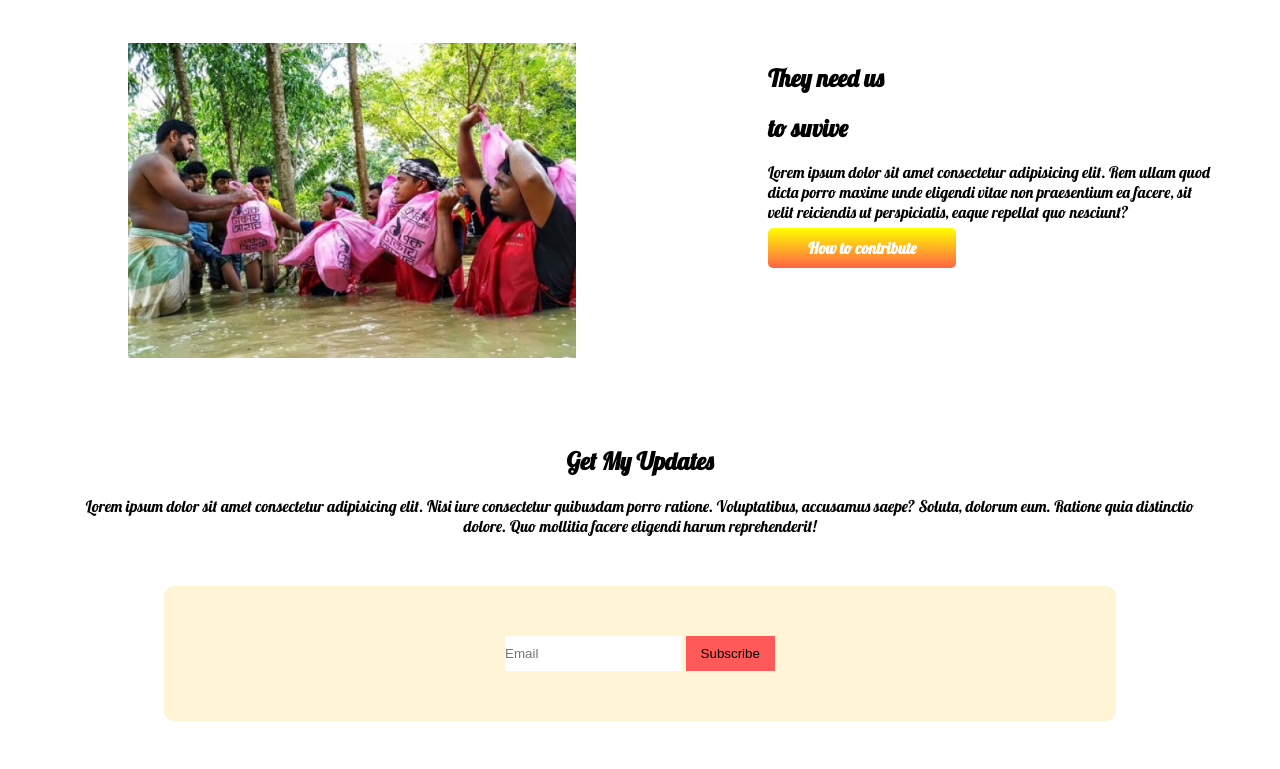
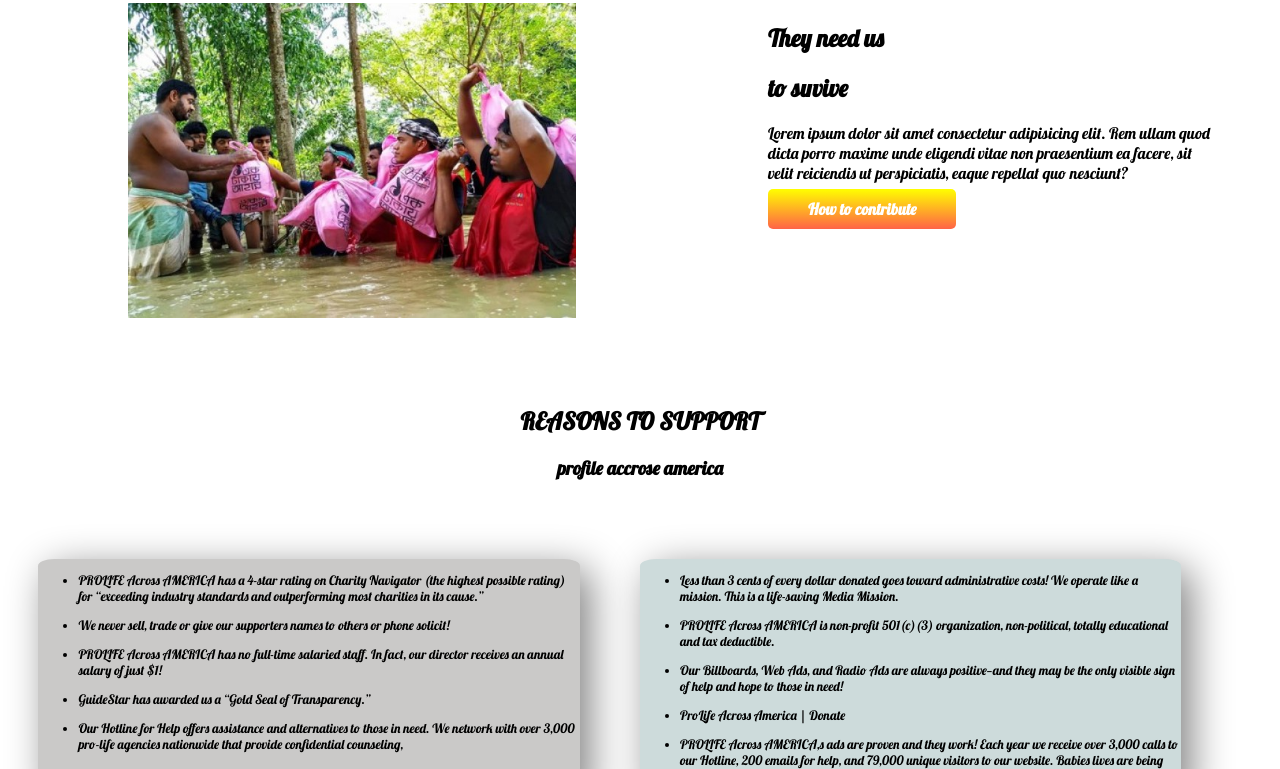
Before and after one commit to ahnaf4749/donate-portfoliyo, a plain HTML site: page index.html in a window 1280 px wide. Shown: the part 2031-2800 px from the top of the page. Drawn offline with Linux system fonts and the light colour scheme.

Commit message:
all are added

```diff
--- a/index.html
+++ b/index.html
@@ -86,6 +86,46 @@
             <a class="top-bar" target="_blank" href="https://github.com/ProgrammingHero1">How to contribute</a>
         </div>
     </section>
+    <section  class="top_low">
+        <h1>REASONS TO SUPPORT</h1>
+        <h3>profile accrose america</h3>
+        <div class="containar">
+            <div class="fiarebase web">
+                <ul>
+                    <li>PROLIFE Across AMERICA has a 4-star rating on Charity Navigator (the highest possible rating) for “exceeding industry standards and outperforming most charities in its cause.”</li>
+                </ul>
+                <ul>
+                    <li>We never sell, trade or give our supporters names to others  or phone solicit!</li>
+                </ul>
+                <ul>
+                    <li>PROLIFE Across AMERICA has no full-time salaried staff. In fact, our director receives an annual salary of just $1!</li>
+                </ul>
+                <ul>
+                    <li>GuideStar has awarded us a “Gold Seal of Transparency.”</li>
+                </ul>
+                <ul>
+                    <li>Our Hotline for Help offers assistance and alternatives to those in need. We network with over 3,000 pro-life agencies nationwide that provide confidential counseling,</li>
+                </ul>
+            </div>
+            <div class="fiarebase drill">
+                <ul>
+                    <li>Less than 3 cents of every dollar donated goes toward administrative costs! We operate like a mission. This is a life-saving Media Mission.</li>
+                </ul>
+                <ul>
+                    <li>PROLIFE Across AMERICA is non-profit 501(c)(3) organization, non-political, totally educational and tax deductible.</li>
+                </ul>
+                <ul>
+                    <li>Our Billboards, Web Ads, and Radio Ads are always positive—and they may be the only visible sign of help and hope to those in need!</li>
+                </ul>
+                <ul>
+                    <li>ProLife Across America | Donate</li>
+                </ul>
+                <ul>
+                    <li>PROLIFE Across AMERICA,s ads are proven and they work! Each year we receive over 3,000 calls to our Hotline, 200 emails for help, and 79,000 unique visitors to our website. Babies lives are being saved!</li>
+                </ul>
+            </div>
+        </div>
+    </section>
     <section class="top_low">
         <h1>Get My Updates</h1>
         <p>Lorem ipsum dolor sit amet consectetur adipisicing elit. Nisi iure consectetur quibusdam porro ratione. Voluptatibus, accusamus saepe? Soluta, dolorum eum. Ratione quia distinctio dolore. Quo mollitia facere eligendi harum reprehenderit!</p>
--- a/style.css
+++ b/style.css
@@ -31,7 +31,8 @@ body{
 }
 .top_low{
     text-align: center;
-    padding: 5%;
+    padding: 3%;
+    margin-top: 2%;
 }
 .flexibale{
     margin-right: 3%;
@@ -94,3 +95,21 @@ body{
 .elemeant img{
     width: 20%;
 }
+.fiarebase{
+    margin-right: 5%;
+    margin-top: 5%;
+    margin-bottom: 2%;
+    box-shadow: 10px 10px 40px gray;
+    border-radius: 3%;
+    width: 100%;
+    font-size: 13px;
+
+}
+.drill{
+    text-align:left;
+    background-color: rgb(205, 219, 219);
+}
+.web{
+    text-align: left;
+    background-color: rgb(202, 201, 200);
+}
```
